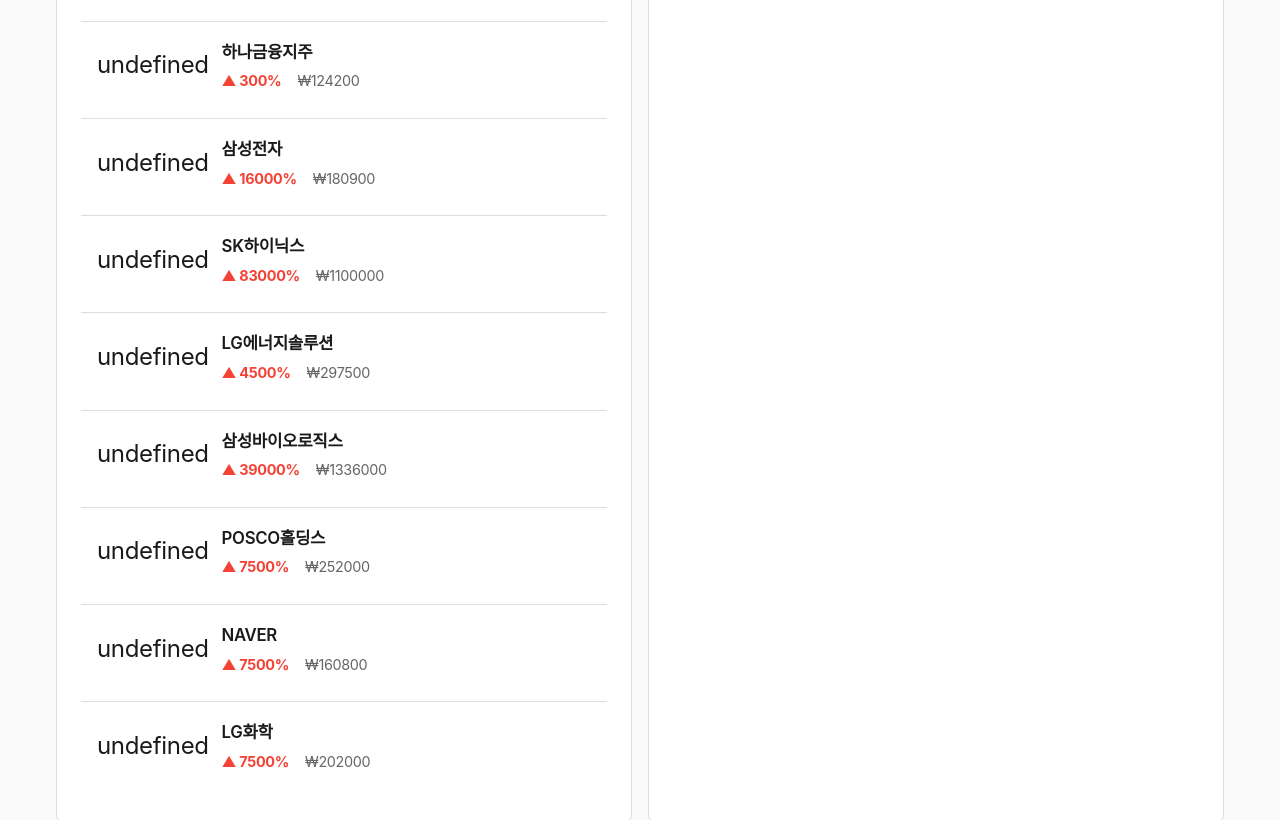
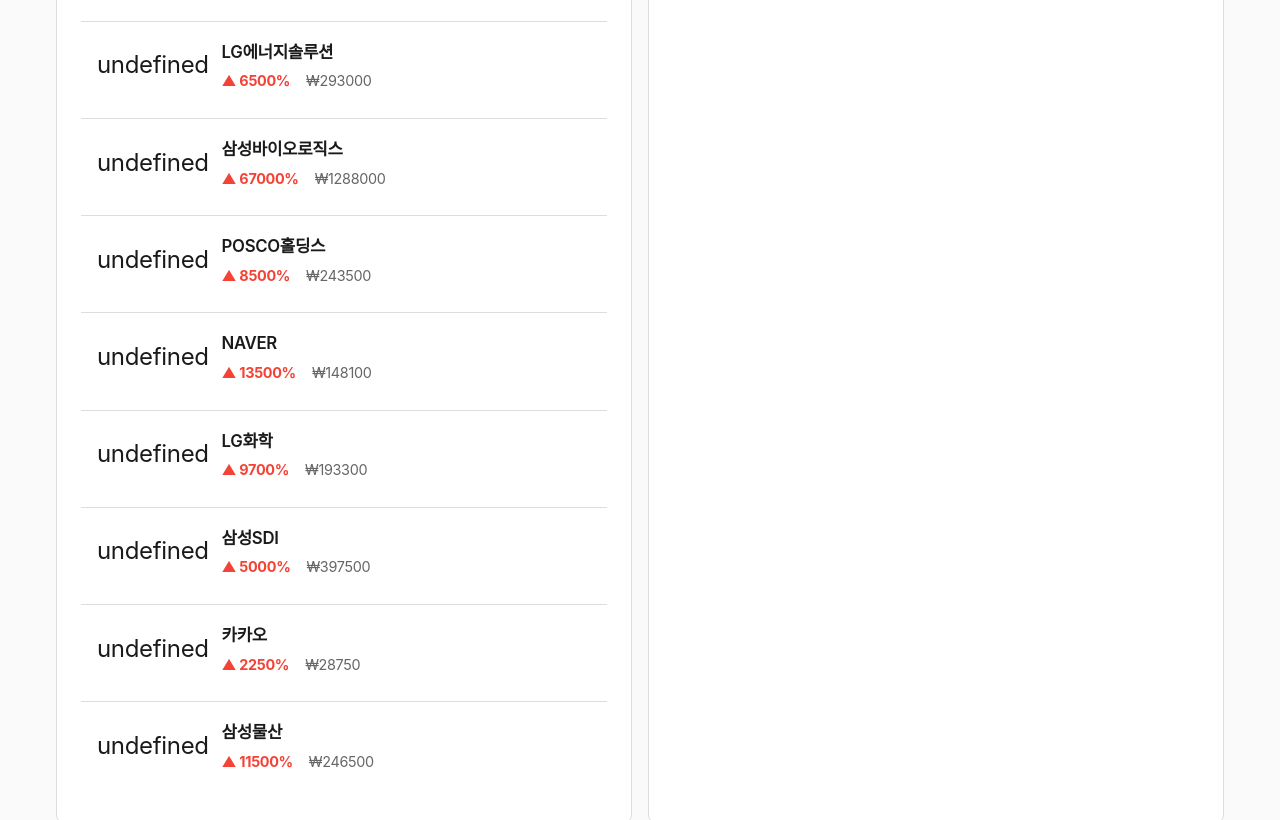
Before and after one commit to minj0njang1-droid/minj0njang1, a plain HTML site: page index.html in a window 1280 px wide. Shown: the part 691-1511 px from the top of the page. Drawn offline with Linux system fonts and the light colour scheme.

Commit message:
🤖 Daily update: 2026-11-23 03:35 KST

```diff
--- a/index.html
+++ b/index.html
@@ -636,45 +636,12 @@
         const stockData = {
             defensive: [
             {
-                        "code": "105560",
-                        "name": "KB금융",
-                        "price": 153100,
-                        "change": 200,
-                        "changePercent": 2.0,
-                        "volume": 832379,
-                        "direction": "up",
-                        "score": 80.0,
-                        "reason": "안정적인 2.00% 변동"
-            },
-            {
-                        "code": "055550",
-                        "name": "신한지주",
-                        "price": 86300,
-                        "change": 700,
-                        "changePercent": 2.0,
-                        "volume": 875945,
-                        "direction": "up",
-                        "score": 80.0,
-                        "reason": "안정적인 2.00% 변동"
-            },
-            {
-                        "code": "086790",
-                        "name": "하나금융지주",
-                        "price": 124200,
-                        "change": 300,
-                        "changePercent": 2.0,
-                        "volume": 593648,
-                        "direction": "up",
-                        "score": 80.0,
-                        "reason": "안정적인 2.00% 변동"
-            },
-            {
                         "code": "005930",
                         "name": "삼성전자",
-                        "price": 180900,
-                        "change": 16000,
+                        "price": 176800,
+                        "change": 6300,
                         "changePercent": 5.0,
-                        "volume": 17706899,
+                        "volume": 12423701,
                         "direction": "up",
                         "score": 50.0,
                         "reason": "안정적인 5.00% 변동"
@@ -682,10 +649,10 @@
             {
                         "code": "000660",
                         "name": "SK하이닉스",
-                        "price": 1100000,
-                        "change": 83000,
+                        "price": 1071500,
+                        "change": 41500,
                         "changePercent": 5.0,
-                        "volume": 3265459,
+                        "volume": 2359556,
                         "direction": "up",
                         "score": 50.0,
                         "reason": "안정적인 5.00% 변동"
@@ -693,10 +660,10 @@
             {
                         "code": "373220",
                         "name": "LG에너지솔루션",
-                        "price": 297500,
-                        "change": 4500,
+                        "price": 293000,
+                        "change": 6500,
                         "changePercent": 5.0,
-                        "volume": 274753,
+                        "volume": 155682,
                         "direction": "up",
                         "score": 50.0,
                         "reason": "안정적인 5.00% 변동"
@@ -704,10 +671,10 @@
             {
                         "code": "207940",
                         "name": "삼성바이오로직스",
-                        "price": 1336000,
-                        "change": 39000,
+                        "price": 1288000,
+                        "change": 67000,
                         "changePercent": 5.0,
-                        "volume": 40044,
+                        "volume": 28328,
                         "direction": "up",
                         "score": 50.0,
                         "reason": "안정적인 5.00% 변동"
@@ -715,10 +682,10 @@
             {
                         "code": "005490",
                         "name": "POSCO홀딩스",
-                        "price": 252000,
-                        "change": 7500,
+                        "price": 243500,
+                        "change": 8500,
                         "changePercent": 5.0,
-                        "volume": 222492,
+                        "volume": 119902,
                         "direction": "up",
                         "score": 50.0,
                         "reason": "안정적인 5.00% 변동"
@@ -726,10 +693,10 @@
             {
                         "code": "035420",
                         "name": "NAVER",
-                        "price": 160800,
-                        "change": 7500,
+                        "price": 148100,
+                        "change": 13500,
                         "changePercent": 5.0,
-                        "volume": 727175,
+                        "volume": 1049087,
                         "direction": "up",
                         "score": 50.0,
                         "reason": "안정적인 5.00% 변동"
@@ -737,10 +704,43 @@
             {
                         "code": "051910",
                         "name": "LG화학",
-                        "price": 202000,
-                        "change": 7500,
+                        "price": 193300,
+                        "change": 9700,
                         "changePercent": 5.0,
-                        "volume": 161417,
+                        "volume": 143388,
+                        "direction": "up",
+                        "score": 50.0,
+                        "reason": "안정적인 5.00% 변동"
+            },
+            {
+                        "code": "006400",
+                        "name": "삼성SDI",
+                        "price": 397500,
+                        "change": 5000,
+                        "changePercent": 5.0,
+                        "volume": 332945,
+                        "direction": "up",
+                        "score": 50.0,
+                        "reason": "안정적인 5.00% 변동"
+            },
+            {
+                        "code": "035720",
+                        "name": "카카오",
+                        "price": 28750,
+                        "change": 2250,
+                        "changePercent": 5.0,
+                        "volume": 1293082,
+                        "direction": "up",
+                        "score": 50.0,
+                        "reason": "안정적인 5.00% 변동"
+            },
+            {
+                        "code": "028260",
+                        "name": "삼성물산",
+                        "price": 246500,
+                        "change": 11500,
+                        "changePercent": 5.0,
+                        "volume": 137046,
                         "direction": "up",
                         "score": 50.0,
                         "reason": "안정적인 5.00% 변동"
@@ -750,111 +750,111 @@
             {
                         "code": "005930",
                         "name": "삼성전자",
-                        "price": 180900,
-                        "change": 16000,
+                        "price": 176800,
+                        "change": 6300,
                         "changePercent": 5.0,
-                        "volume": 17706899,
+                        "volume": 12423701,
                         "direction": "up",
-                        "score": 67.70689899999999,
+                        "score": 62.423701,
                         "reason": "강한 상승세 +5.00%"
             },
             {
                         "code": "000660",
                         "name": "SK하이닉스",
-                        "price": 1100000,
-                        "change": 83000,
+                        "price": 1071500,
+                        "change": 41500,
                         "changePercent": 5.0,
-                        "volume": 3265459,
+                        "volume": 2359556,
                         "direction": "up",
-                        "score": 53.265459,
+                        "score": 52.359556,
+                        "reason": "강한 상승세 +5.00%"
+            },
+            {
+                        "code": "035720",
+                        "name": "카카오",
+                        "price": 28750,
+                        "change": 2250,
+                        "changePercent": 5.0,
+                        "volume": 1293082,
+                        "direction": "up",
+                        "score": 51.293082,
+                        "reason": "강한 상승세 +5.00%"
+            },
+            {
+                        "code": "035420",
+                        "name": "NAVER",
+                        "price": 148100,
+                        "change": 13500,
+                        "changePercent": 5.0,
+                        "volume": 1049087,
+                        "direction": "up",
+                        "score": 51.049087,
                         "reason": "강한 상승세 +5.00%"
             },
             {
                         "code": "017670",
                         "name": "SK텔레콤",
-                        "price": 69200,
-                        "change": 11000,
+                        "price": 64500,
+                        "change": 5200,
                         "changePercent": 5.0,
-                        "volume": 2184535,
+                        "volume": 960326,
                         "direction": "up",
-                        "score": 52.184535,
+                        "score": 50.960326,
                         "reason": "강한 상승세 +5.00%"
             },
             {
-                        "code": "035720",
-                        "name": "카카오",
-                        "price": 30650,
-                        "change": 1250,
+                        "code": "105560",
+                        "name": "KB금융",
+                        "price": 145200,
+                        "change": 7200,
                         "changePercent": 5.0,
-                        "volume": 1454051,
+                        "volume": 612475,
                         "direction": "up",
-                        "score": 51.454051,
+                        "score": 50.612475,
                         "reason": "강한 상승세 +5.00%"
             },
             {
                         "code": "000270",
                         "name": "기아",
-                        "price": 87400,
-                        "change": 4100,
+                        "price": 86550,
+                        "change": 1650,
                         "changePercent": 5.0,
-                        "volume": 959299,
+                        "volume": 490993,
                         "direction": "up",
-                        "score": 50.959299,
-                        "reason": "강한 상승세 +5.00%"
-            },
-            {
-                        "code": "035420",
-                        "name": "NAVER",
-                        "price": 160800,
-                        "change": 7500,
-                        "changePercent": 5.0,
-                        "volume": 727175,
-                        "direction": "up",
-                        "score": 50.727175,
-                        "reason": "강한 상승세 +5.00%"
-            },
-            {
-                        "code": "096770",
-                        "name": "SK이노베이션",
-                        "price": 94200,
-                        "change": 4100,
-                        "changePercent": 5.0,
-                        "volume": 625558,
-                        "direction": "up",
-                        "score": 50.625558,
+                        "score": 50.490993,
                         "reason": "강한 상승세 +5.00%"
             },
             {
                         "code": "066570",
                         "name": "LG전자",
-                        "price": 128700,
-                        "change": 7200,
+                        "price": 123800,
+                        "change": 6800,
                         "changePercent": 5.0,
-                        "volume": 569763,
+                        "volume": 425826,
                         "direction": "up",
-                        "score": 50.569763,
+                        "score": 50.425826,
+                        "reason": "강한 상승세 +5.00%"
+            },
+            {
+                        "code": "055550",
+                        "name": "신한지주",
+                        "price": 83100,
+                        "change": 3100,
+                        "changePercent": 5.0,
+                        "volume": 380022,
+                        "direction": "up",
+                        "score": 50.380022,
                         "reason": "강한 상승세 +5.00%"
             },
             {
                         "code": "006400",
                         "name": "삼성SDI",
-                        "price": 398500,
-                        "change": 30000,
+                        "price": 397500,
+                        "change": 5000,
                         "changePercent": 5.0,
-                        "volume": 459592,
+                        "volume": 332945,
                         "direction": "up",
-                        "score": 50.459592,
-                        "reason": "강한 상승세 +5.00%"
-            },
-            {
-                        "code": "005380",
-                        "name": "현대차",
-                        "price": 253000,
-                        "change": 14500,
-                        "changePercent": 5.0,
-                        "volume": 329758,
-                        "direction": "up",
-                        "score": 50.329758,
+                        "score": 50.332945,
                         "reason": "강한 상승세 +5.00%"
             }
 ]
@@ -866,35 +866,35 @@
                         "summary": "외국인과 기관의 동반 매수에 코스피가 상승세를 보였습니다.",
                         "source": "한국경제",
                         "url": "https://www.hankyung.com",
-                        "published": "2026-11-22 02:53:51"
+                        "published": "2026-11-23 03:35:04"
             },
             {
                         "title": "삼성전자, 신규 반도체 공장 투자 발표",
                         "summary": "삼성전자가 차세대 반도체 생산을 위한 대규모 투자를 발표했습니다.",
                         "source": "매일경제",
                         "url": "https://www.mk.co.kr",
-                        "published": "2026-11-22 02:53:51"
+                        "published": "2026-11-23 03:35:04"
             },
             {
                         "title": "SK하이닉스, AI 반도체 수요 증가로 실적 개선",
                         "summary": "AI 시장 성장에 따른 HBM 메모리 수요가 급증하고 있습니다.",
                         "source": "서울경제",
                         "url": "https://www.sedaily.com",
-                        "published": "2026-11-22 02:53:51"
+                        "published": "2026-11-23 03:35:04"
             },
             {
                         "title": "2차전지 관련주, 글로벌 수주 소식에 강세",
                         "summary": "LG에너지솔루션과 삼성SDI가 유럽 자동차 업체로부터 대규모 수주를 확보했습니다.",
                         "source": "이데일리",
                         "url": "https://www.edaily.co.kr",
-                        "published": "2026-11-22 02:53:51"
+                        "published": "2026-11-23 03:35:04"
             },
             {
                         "title": "금리 인하 기대감에 증시 훈풍",
                         "summary": "한국은행의 금리 인하 가능성이 높아지면서 투자 심리가 개선되고 있습니다.",
                         "source": "연합뉴스",
                         "url": "https://www.yna.co.kr",
-                        "published": "2026-11-22 02:53:51"
+                        "published": "2026-11-23 03:35:04"
             }
 ];
 
```
Also changed, not shown: data/analysis.json (+119 -119 lines), data/news.json (+6 -6 lines), data/stocks.json (+65 -65 lines).
